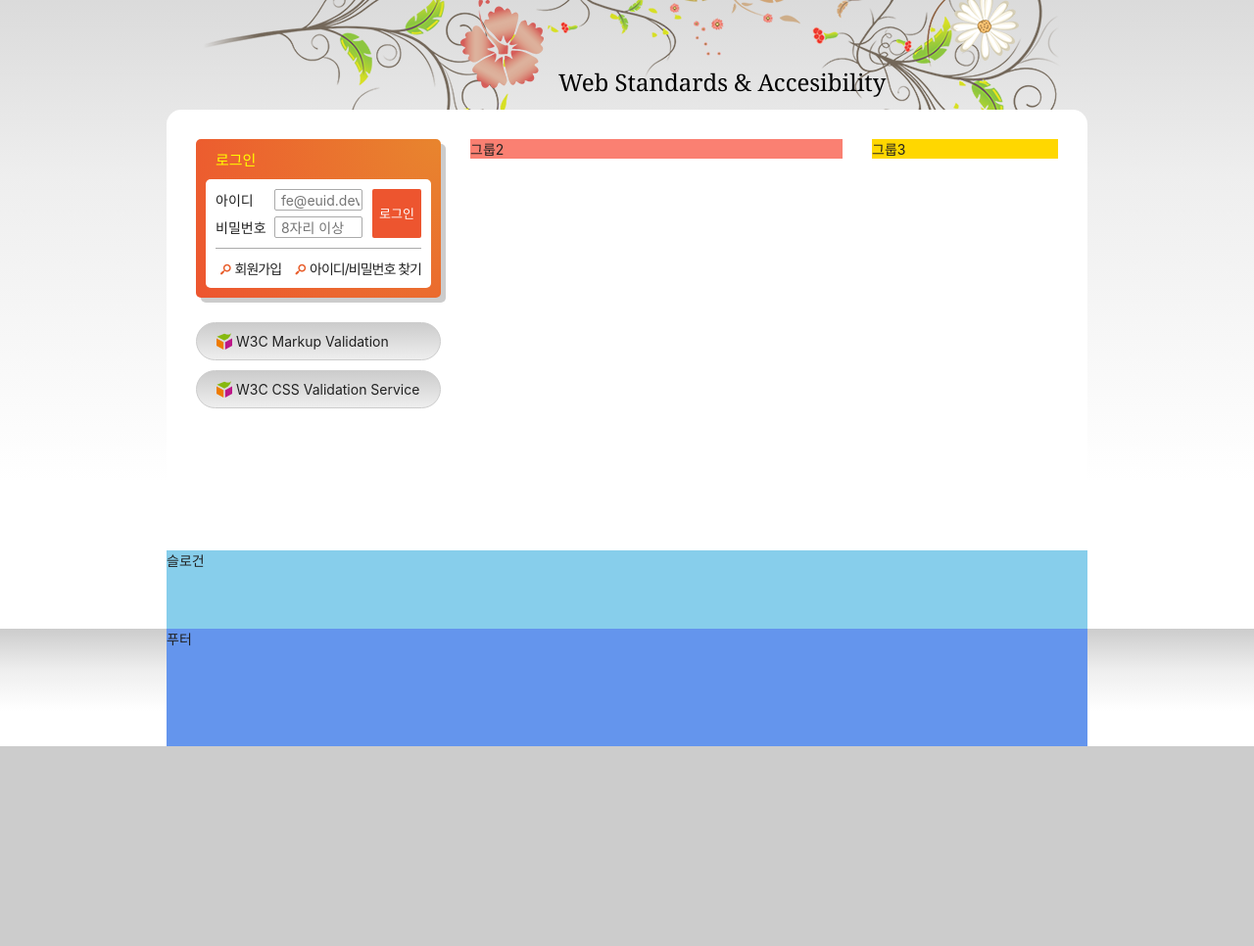
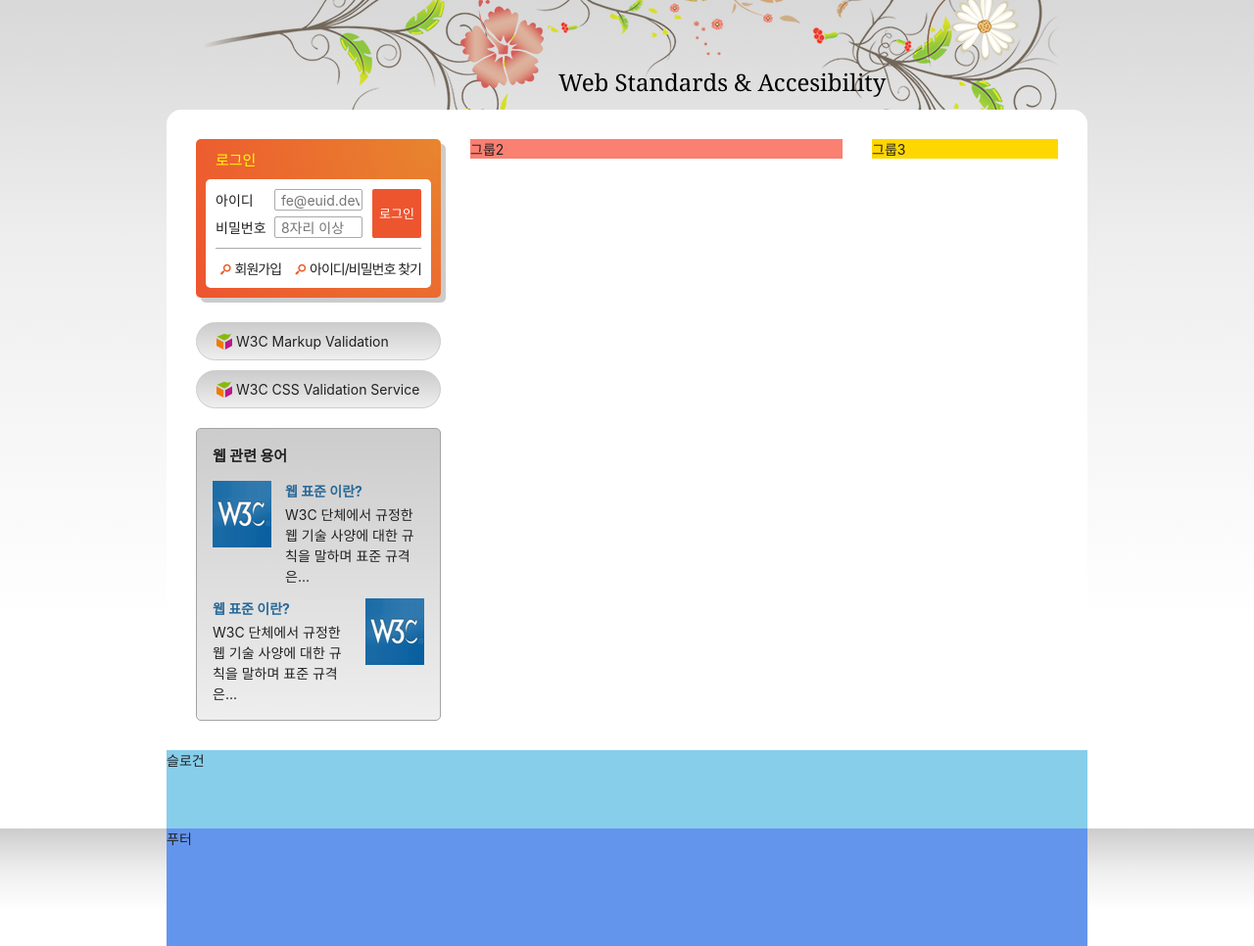
Before and after one commit to jaesukpark77/HTML5, a plain HTML site: page index.html in a window 1280 px wide. Shown: the part 135-1101 px from the top of the page at 98% size. Before the commit the page ends 897 px from the top, so only its background shows below. Drawn offline with Linux system fonts and the light colour scheme; a web font is replaced by a local one.

Commit message:
Feat: 웹 관련 용어 완성

```diff
--- a/index.html
+++ b/index.html
@@ -173,6 +173,21 @@
         <li><a href="/" target="_blank" rel="noopener noreferrer" title=" 마크업 유효성검사 사이트 이동(새창)">W3C CSS Validation
             Service</a></li>
       </ul>
+      <section class="term">
+        <h2 class="term-title">웹 관련 용어</h2>
+        <dl class="term-list">
+          <div>
+            <dt class="term-list-subject">웹 표준 이란?</dt>
+            <dd class="term-list-thumbnail"><img src="./assets/web_standards.gif" alt="W3C 로고" /></dd>
+            <dd class="term-list-brief">W3C 단체에서 규정한 웹 기술 사양에 대한 규칙을 말하며 표준 규격은...</dd>
+          </div>
+          <div class="cross">
+            <dt class="term-list-subject">웹 표준 이란?</dt>
+            <dd class="term-list-thumbnail"><img src="./assets/web_standards.gif" alt="W3C 로고" /></dd>
+            <dd class="term-list-brief">W3C 단체에서 규정한 웹 기술 사양에 대한 규칙을 말하며 표준 규격은...</dd>
+          </div>
+        </dl>
+      </section>
     </div>
     <div class="group group2">그룹2</div>
     <div class="group group3">그룹3</div>
--- a/styles/style.css
+++ b/styles/style.css
@@ -436,6 +436,60 @@ body{
   color:#f00;
 }
 
+/* 웹 관련 용어 */
+.term{
+  background: linear-gradient(to bottom, #ccc, #eee);
+  margin-top:20px;
+  border: 1px solid #A3A3A3;
+  border-radius:5px;
+  padding:16px;
+}
+
+.term-title{
+  font-size:1.5rem;
+  font-weight:700;
+}
+
+.term-list{
+  margin-top:16px;
+}
+
+.term-list>div{
+  margin-top:12px;
+  display:flow-root;
+}
+
+.term-list-subject, .term-list-brief{
+  float:right;
+  width:142px;
+}
+
+.term-list-subject{
+  color:#296897;;
+  font-weight:700;
+}
+
+.term-list-thumbnail{
+  float:left;
+}
+
+.term-list-thumbnail img{
+  vertical-align:middle;
+}
+
+.term-list-brief{
+  line-height:21px;
+  margin-top:4px;
+}
+
+.cross .term-list-subject, .cross .term-list-brief{
+  float:left;
+}
+
+.cross .term-list-thumbnail{
+  float:right;
+}
+
 /* slogan start */
 .slogan{
   background:skyblue;
```
